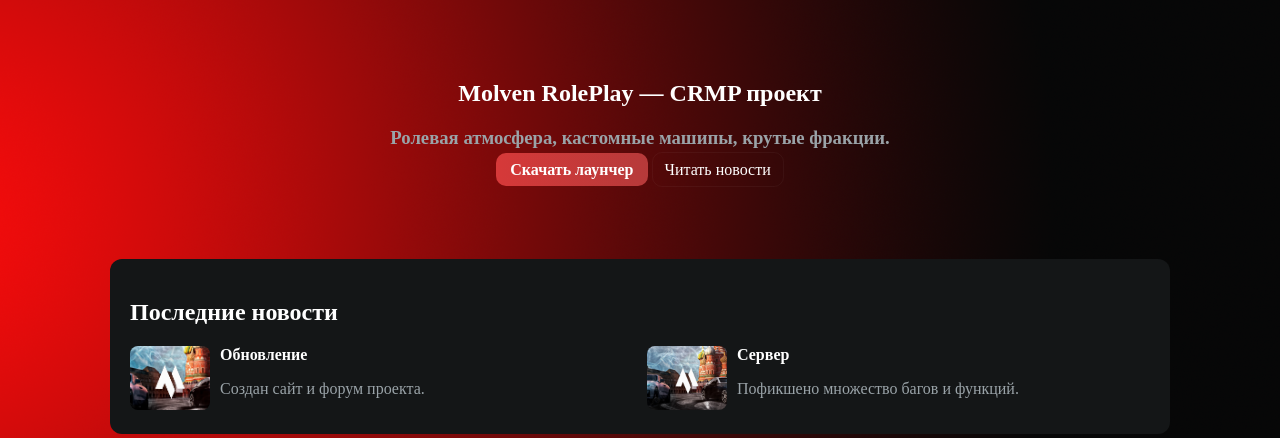
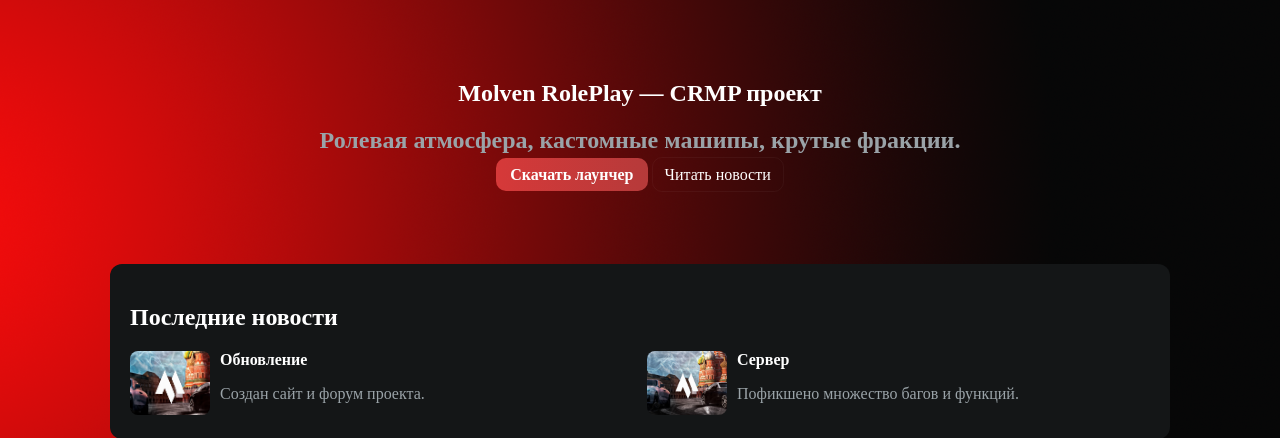
Before and after one commit to VMensem/MolvenSite, a Flask app: page / in a window 1280 px wide. Shown: the part 174-612 px from the top of the page. Run offline with Flask 3, Linux system fonts and the light colour scheme.

Commit message:
Update index.html

```diff
--- a/templates/index.html
+++ b/templates/index.html
@@ -5,7 +5,7 @@
 {% block content %}
 <section id="news" class="hero">
   <h1>Molven RolePlay — CRMP проект</h1>
-  <h3 class="lead">Ролевая атмосфера, кастомные машипы, крутые фракции.</h3>
+  <h2 class="lead">Ролевая атмосфера, кастомные машипы, крутые фракции.</h2>
   <a class="btn" href="#download">Скачать лаунчер</a>
   <a class="ghost" href="#news">Читать новости</a>
 </section>
@@ -34,7 +34,7 @@
   <h2>Скачать лаунчера на ПК/Мобайл</h2>
   <div class="thumb" style="background-image:url('{{ url_for('static', filename='img/news2.jpg') }}')"></div>
   <h4 class="muted">Пока что нету лаунчеров. Поэтому скачивания не будет!</h4>
-  <a class="btn" href="#download">Скачать на PC</a><a class="btn" href="#download">Скачать на Mobile</a>
+  <a class="btn" href="#download">Скачать на PC</a>  <a class="btn" href="#download">Скачать на Mobile</a>
 </section>
 
 <section id="contacts" class="card-section">
```
